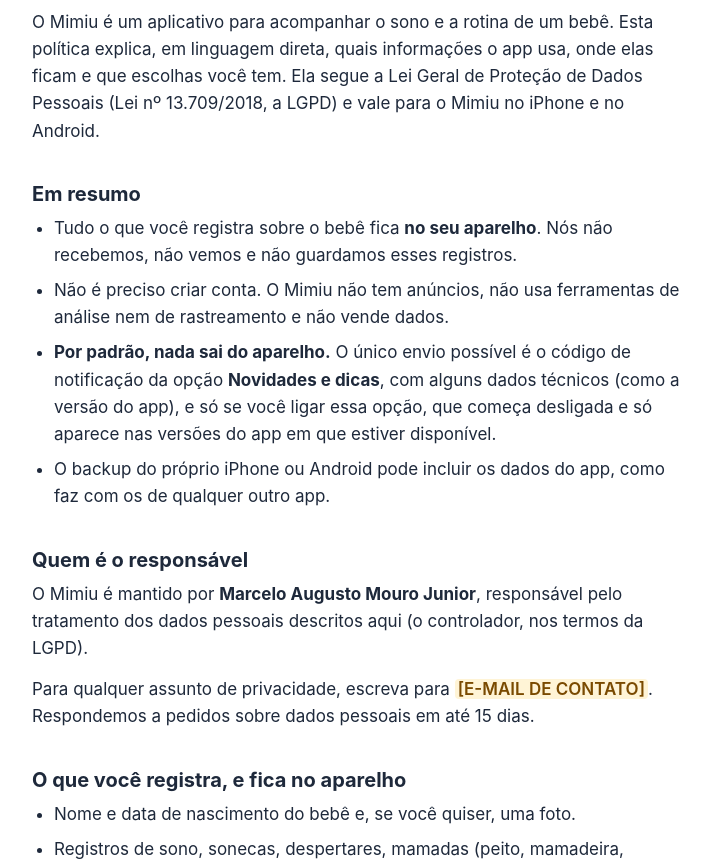
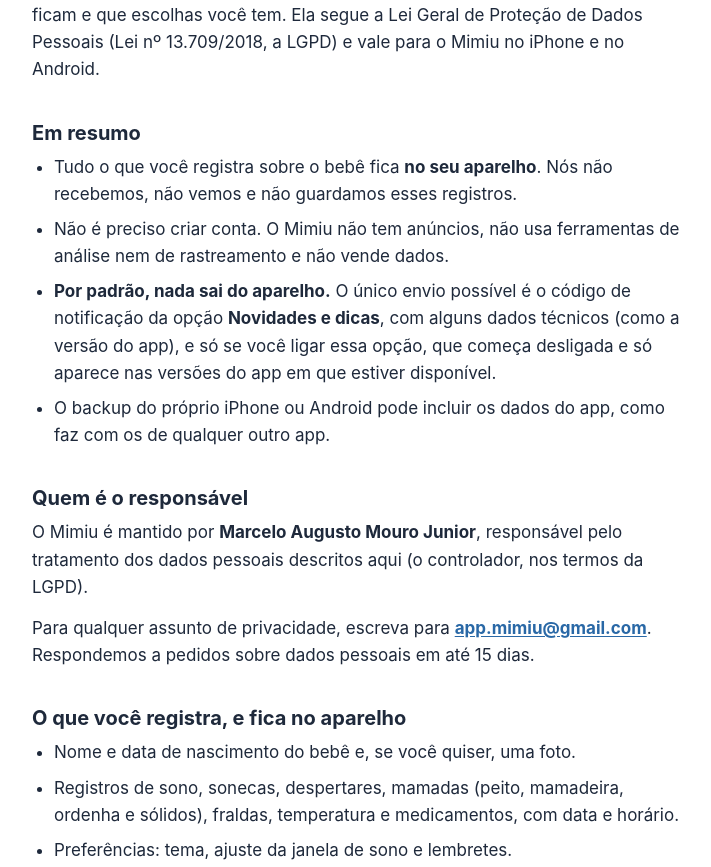
Before and after one commit to marcelomourojr/mimiu-site, a plain HTML site: page privacidade.html in a window 1280 px wide. Shown: the part 197-1064 px from the top of the page, without its empty margins (284-995 px from the left). Drawn offline with Linux system fonts and the light colour scheme.

Commit message:
Site do Mimiu: política e suporte

```diff
--- a/privacidade.html
+++ b/privacidade.html
@@ -21,7 +21,6 @@
     </div>
   </header>
   <main class="wrap">
-    <p class="draft" role="note">Rascunho: preencha <mark>[E-MAIL DE CONTATO]</mark> antes de publicar.</p>
 <h1>Política de privacidade do Mimiu</h1>
 <p class="muted">Última atualização: 2 de outubro de 2026.</p>
 <p>O Mimiu é um aplicativo para acompanhar o sono e a rotina de um bebê. Esta política explica, em linguagem direta, quais informações o app usa, onde elas ficam e que escolhas você tem. Ela segue a Lei Geral de Proteção de Dados Pessoais (Lei nº 13.709/2018, a LGPD) e vale para o Mimiu no iPhone e no Android.</p>
@@ -34,7 +33,7 @@
 </ul>
 <h2>Quem é o responsável</h2>
 <p>O Mimiu é mantido por <strong>Marcelo Augusto Mouro Junior</strong>, responsável pelo tratamento dos dados pessoais descritos aqui (o controlador, nos termos da LGPD).</p>
-<p>Para qualquer assunto de privacidade, escreva para <strong><mark>[E-MAIL DE CONTATO]</mark></strong>. Respondemos a pedidos sobre dados pessoais em até 15 dias.</p>
+<p>Para qualquer assunto de privacidade, escreva para <strong><a href="mailto:app.mimiu@gmail.com">app.mimiu@gmail.com</a></strong>. Respondemos a pedidos sobre dados pessoais em até 15 dias.</p>
 <h2>O que você registra, e fica no aparelho</h2>
 <ul>
   <li>Nome e data de nascimento do bebê e, se você quiser, uma foto.</li>
@@ -73,16 +72,16 @@
   <li>Não pede acesso à câmera, ao microfone, à localização nem aos contatos.</li>
 </ul>
 <h2>Quando você fala com a gente</h2>
-<p>Se você nos escrever em <strong><mark>[E-MAIL DE CONTATO]</mark></strong>, recebemos o seu endereço de e-mail e o que você contar na mensagem. Usamos isso só para responder e não repassamos a ninguém. Não é preciso mandar dados de saúde do bebê para pedir ajuda.</p>
+<p>Se você nos escrever em <strong><a href="mailto:app.mimiu@gmail.com">app.mimiu@gmail.com</a></strong>, recebemos o seu endereço de e-mail e o que você contar na mensagem. Usamos isso só para responder e não repassamos a ninguém. Não é preciso mandar dados de saúde do bebê para pedir ajuda.</p>
 <h2>Como apagar seus dados</h2>
 <ul>
   <li><strong>No app:</strong> Configurações › Apagar todos os dados. Remove do aparelho o cadastro, a foto, todos os registros e as preferências, e desliga Novidades e dicas. Não dá para desfazer.</li>
   <li><strong>Desinstalando o app:</strong> os dados do app saem do aparelho. Veja acima o que vale para os backups do sistema.</li>
-  <li><strong>Novidades e dicas:</strong> desligar a opção apaga o código de notificação do nosso cadastro. Se quiser uma confirmação, escreva para <mark>[E-MAIL DE CONTATO]</mark>.</li>
+  <li><strong>Novidades e dicas:</strong> desligar a opção apaga o código de notificação do nosso cadastro. Se quiser uma confirmação, escreva para <a href="mailto:app.mimiu@gmail.com">app.mimiu@gmail.com</a>.</li>
 </ul>
 <h2>Seus direitos</h2>
 <p>A LGPD (art. 18) garante, entre outros, o direito de confirmar se tratamos dados seus, de acessá-los, corrigi-los e eliminá-los, de saber com quem são compartilhados e de revogar o consentimento. Como os registros ficam só no seu aparelho, você exerce a maior parte desses direitos no próprio app: edita o perfil do bebê, corrige ou apaga registros pela Linha do dia e apaga tudo quando quiser.</p>
-<p>Para o código de notificação ou qualquer outra dúvida, escreva para <strong><mark>[E-MAIL DE CONTATO]</mark></strong>.</p>
+<p>Para o código de notificação ou qualquer outra dúvida, escreva para <strong><a href="mailto:app.mimiu@gmail.com">app.mimiu@gmail.com</a></strong>.</p>
 <p>Você também pode apresentar reclamação à Autoridade Nacional de Proteção de Dados (ANPD).</p>
 <h2>Segurança</h2>
 <p>Os dados ficam na área do aparelho reservada ao Mimiu, que o sistema isola dos outros apps. A comunicação de Novidades e dicas é criptografada. Proteger o aparelho com senha ou biometria é a melhor proteção para os seus registros.</p>
@@ -93,7 +92,7 @@
 <h2>Mudanças nesta política</h2>
 <p>Se o Mimiu passar a oferecer conta, backup próprio, sincronização entre aparelhos ou assinatura, esta política será atualizada antes da versão que trouxer a novidade, e qualquer novo envio de dados dependerá de uma ação sua. A data no topo mostra a última atualização. A versão em vigor fica sempre em <a href="https://marcelomourojr.github.io/mimiu-site/privacidade.html">https://marcelomourojr.github.io/mimiu-site/privacidade.html</a>.</p>
 <h2>Contato</h2>
-<p>Marcelo Augusto Mouro Junior · <mark>[E-MAIL DE CONTATO]</mark> · Suporte: <a href="https://marcelomourojr.github.io/mimiu-site/suporte.html">https://marcelomourojr.github.io/mimiu-site/suporte.html</a></p>
+<p>Marcelo Augusto Mouro Junior · <a href="mailto:app.mimiu@gmail.com">app.mimiu@gmail.com</a> · Suporte: <a href="https://marcelomourojr.github.io/mimiu-site/suporte.html">https://marcelomourojr.github.io/mimiu-site/suporte.html</a></p>
   </main>
   <footer class="site">
     <div class="wrap">
```
Also changed, not shown: index.html (+0 -1 lines), suporte.html (+1 -2 lines).
